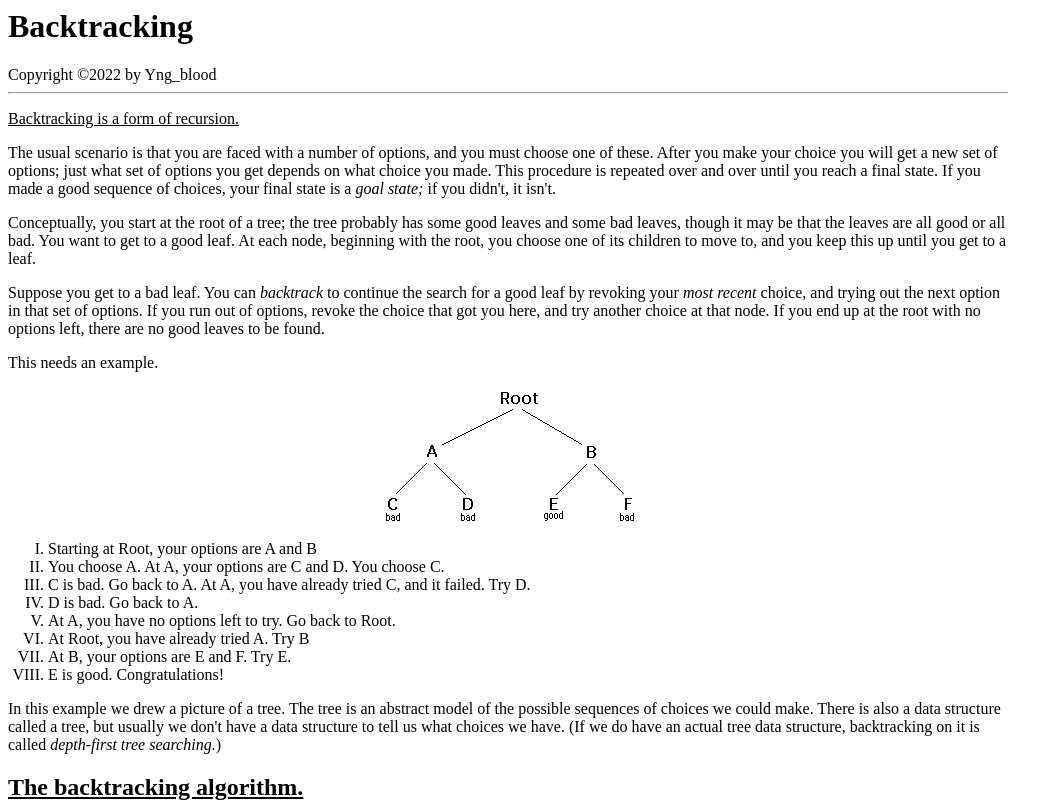
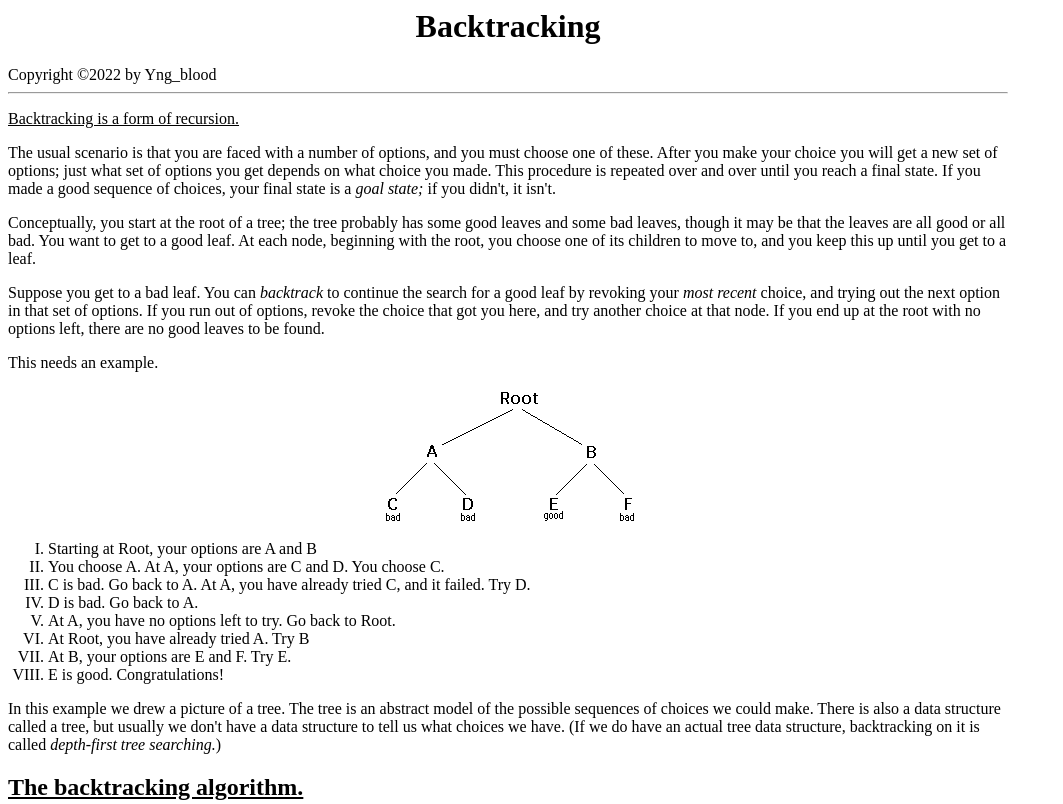
Before and after one commit to yng-blood/p1, a plain HTML site: page index.html in a window 1280 px wide. Shown: the top 804 px of the page, without its empty margins (0-1063 px from the left). Drawn offline with Linux system fonts and the light colour scheme.

Commit message:
Update index.html

```diff
--- a/index.html
+++ b/index.html
@@ -6,7 +6,7 @@
 
 </head>
 <body style="width: 1000px;">
-   <h1>     <b>Backtracking</b></h1>
+ <center>  <h1>     <b>Backtracking</b></h1> </center>
 
         <font>Copyright ©2022 by Yng_blood</font><hr>
     <p>
```
